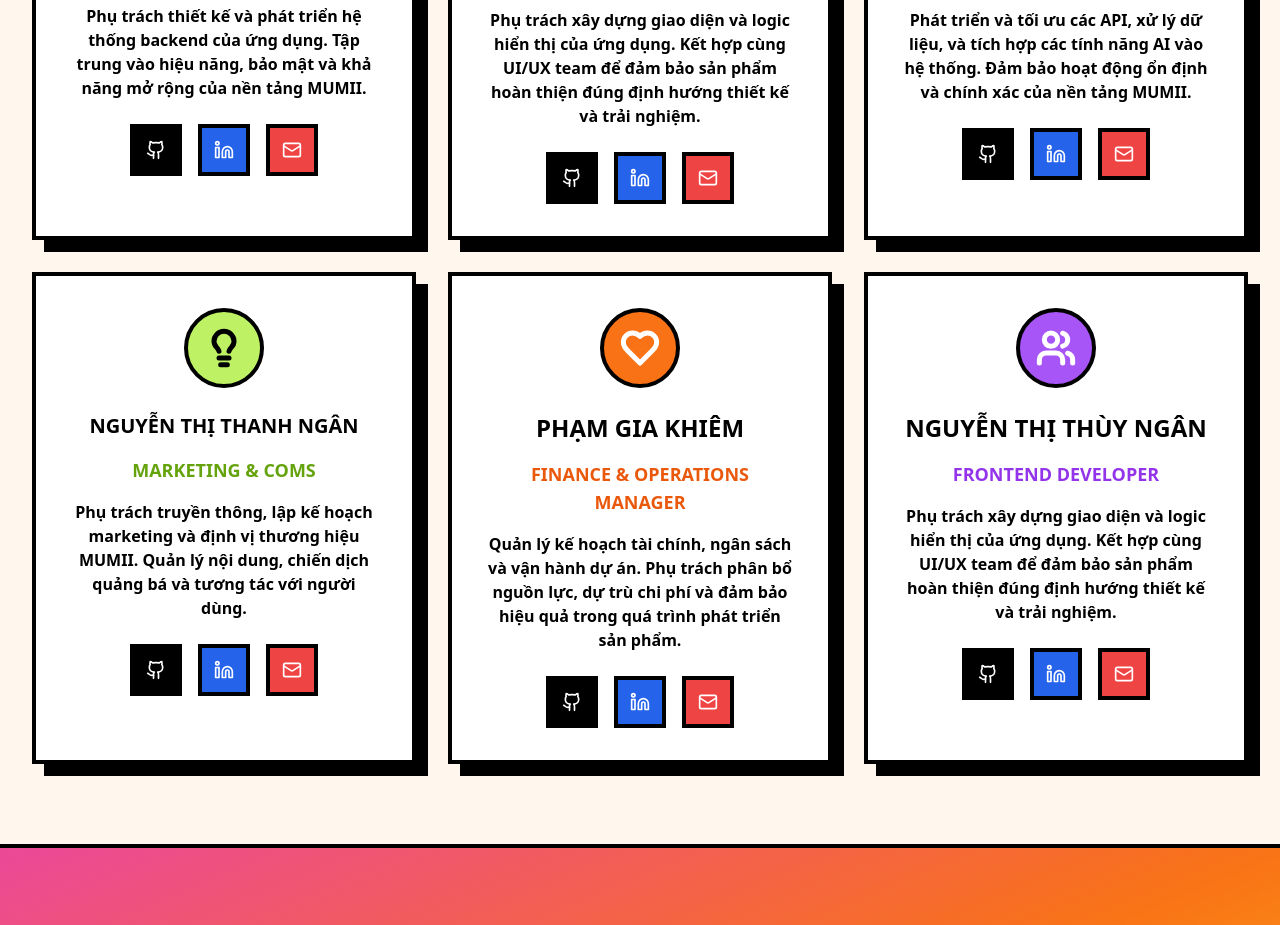
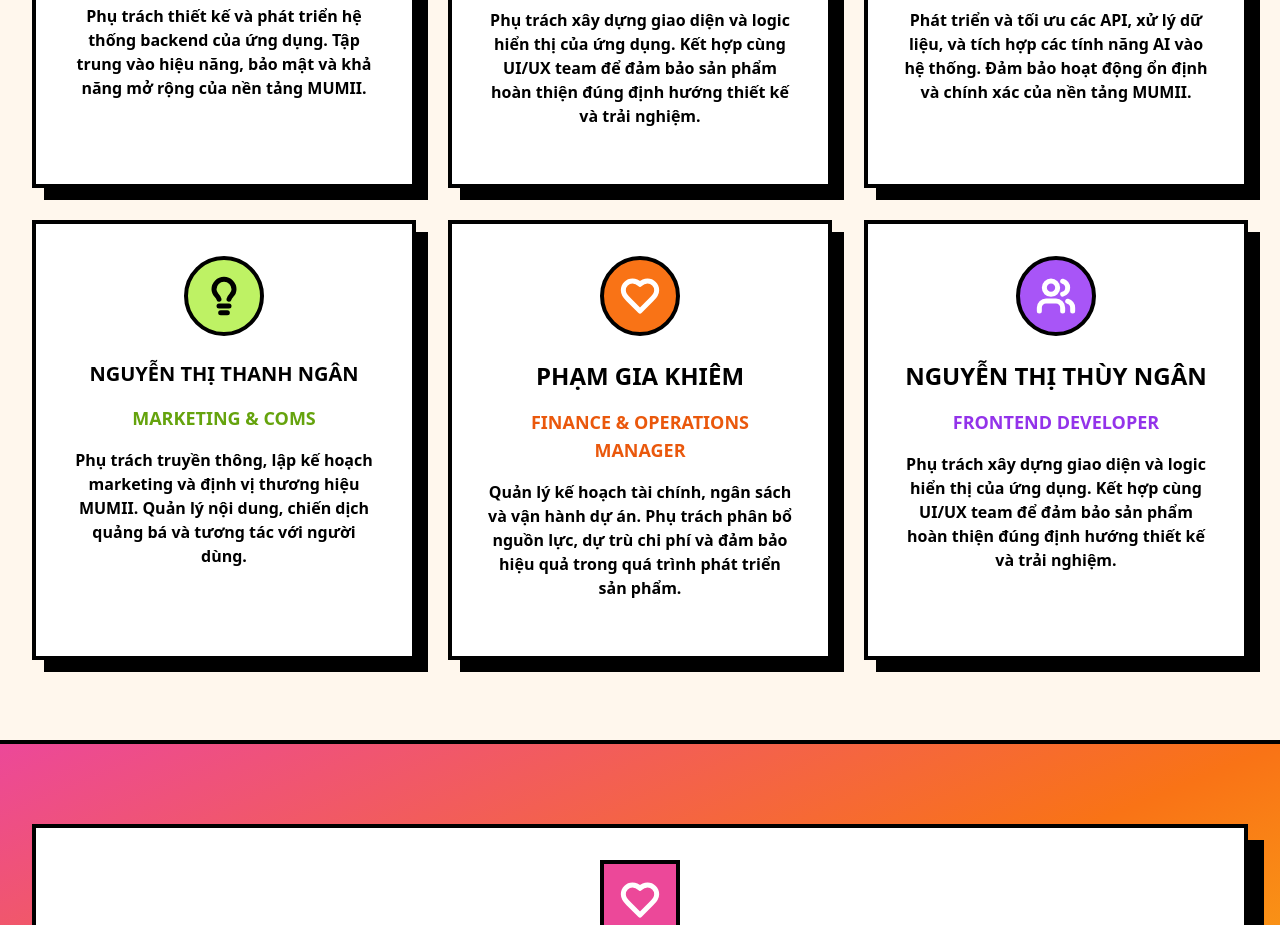
Before and after one commit to thanglh-hub/mumii-landing-page, a React (Vite) app: page /about in a window 1280 px wide. Shown: the part 2020-2945 px from the top of the page. Built offline with nearby package versions, Linux system fonts and the light colour scheme.

Commit message:
Remove social media links from AboutUs component to streamline design and focus on team member profiles.

```diff
--- a/src/components/AboutUs.tsx
+++ b/src/components/AboutUs.tsx
@@ -138,17 +138,6 @@ function AboutUs() {
                 Phụ trách thiết kế và phát triển hệ thống backend của ứng dụng.
                 Tập trung vào hiệu năng, bảo mật và khả năng mở rộng của nền tảng MUMII.
               </p>
-              <div className="flex justify-center gap-4">
-                <a href="#" className="bg-black text-white p-3 border-4 border-black hover:translate-x-1 hover:translate-y-1 transition-all">
-                  <Github className="w-5 h-5" />
-                </a>
-                <a href="#" className="bg-blue-600 text-white p-3 border-4 border-black hover:translate-x-1 hover:translate-y-1 transition-all">
-                  <Linkedin className="w-5 h-5" />
-                </a>
-                <a href="#" className="bg-red-500 text-white p-3 border-4 border-black hover:translate-x-1 hover:translate-y-1 transition-all">
-                  <Mail className="w-5 h-5" />
-                </a>
-              </div>
             </div>
 
             {/* Team Member 2 */}
@@ -162,17 +151,6 @@ function AboutUs() {
                 Phụ trách xây dựng giao diện và logic hiển thị của ứng dụng.
                 Kết hợp cùng UI/UX team để đảm bảo sản phẩm hoàn thiện đúng định hướng thiết kế và trải nghiệm.
               </p>
-              <div className="flex justify-center gap-4">
-                <a href="#" className="bg-black text-white p-3 border-4 border-black hover:translate-x-1 hover:translate-y-1 transition-all">
-                  <Github className="w-5 h-5" />
-                </a>
-                <a href="#" className="bg-blue-600 text-white p-3 border-4 border-black hover:translate-x-1 hover:translate-y-1 transition-all">
-                  <Linkedin className="w-5 h-5" />
-                </a>
-                <a href="#" className="bg-red-500 text-white p-3 border-4 border-black hover:translate-x-1 hover:translate-y-1 transition-all">
-                  <Mail className="w-5 h-5" />
-                </a>
-              </div>
             </div>
 
             {/* Team Member 3 */}
@@ -186,17 +164,6 @@ function AboutUs() {
                 Phát triển và tối ưu các API, xử lý dữ liệu, và tích hợp các tính năng AI vào hệ thống.
                 Đảm bảo hoạt động ổn định và chính xác của nền tảng MUMII.
               </p>
-              <div className="flex justify-center gap-4">
-                <a href="#" className="bg-black text-white p-3 border-4 border-black hover:translate-x-1 hover:translate-y-1 transition-all">
-                  <Github className="w-5 h-5" />
-                </a>
-                <a href="#" className="bg-blue-600 text-white p-3 border-4 border-black hover:translate-x-1 hover:translate-y-1 transition-all">
-                  <Linkedin className="w-5 h-5" />
-                </a>
-                <a href="#" className="bg-red-500 text-white p-3 border-4 border-black hover:translate-x-1 hover:translate-y-1 transition-all">
-                  <Mail className="w-5 h-5" />
-                </a>
-              </div>
             </div>
 
             {/* Team Member 4 */}
@@ -210,17 +177,6 @@ function AboutUs() {
                 Phụ trách truyền thông, lập kế hoạch marketing và định vị thương hiệu MUMII.
                 Quản lý nội dung, chiến dịch quảng bá và tương tác với người dùng.
               </p>
-              <div className="flex justify-center gap-4">
-                <a href="#" className="bg-black text-white p-3 border-4 border-black hover:translate-x-1 hover:translate-y-1 transition-all">
-                  <Github className="w-5 h-5" />
-                </a>
-                <a href="#" className="bg-blue-600 text-white p-3 border-4 border-black hover:translate-x-1 hover:translate-y-1 transition-all">
-                  <Linkedin className="w-5 h-5" />
-                </a>
-                <a href="#" className="bg-red-500 text-white p-3 border-4 border-black hover:translate-x-1 hover:translate-y-1 transition-all">
-                  <Mail className="w-5 h-5" />
-                </a>
-              </div>
             </div>
 
             {/* Team Member 5 */}
@@ -234,17 +190,6 @@ function AboutUs() {
                 Quản lý kế hoạch tài chính, ngân sách và vận hành dự án.
                 Phụ trách phân bổ nguồn lực, dự trù chi phí và đảm bảo hiệu quả trong quá trình phát triển sản phẩm.
               </p>
-              <div className="flex justify-center gap-4">
-                <a href="#" className="bg-black text-white p-3 border-4 border-black hover:translate-x-1 hover:translate-y-1 transition-all">
-                  <Github className="w-5 h-5" />
-                </a>
-                <a href="#" className="bg-blue-600 text-white p-3 border-4 border-black hover:translate-x-1 hover:translate-y-1 transition-all">
-                  <Linkedin className="w-5 h-5" />
-                </a>
-                <a href="#" className="bg-red-500 text-white p-3 border-4 border-black hover:translate-x-1 hover:translate-y-1 transition-all">
-                  <Mail className="w-5 h-5" />
-                </a>
-              </div>
             </div>
 
             {/* Team Member 6 */}
@@ -258,17 +203,6 @@ function AboutUs() {
                 Phụ trách xây dựng giao diện và logic hiển thị của ứng dụng.
                 Kết hợp cùng UI/UX team để đảm bảo sản phẩm hoàn thiện đúng định hướng thiết kế và trải nghiệm.
               </p>
-              <div className="flex justify-center gap-4">
-                <a href="#" className="bg-black text-white p-3 border-4 border-black hover:translate-x-1 hover:translate-y-1 transition-all">
-                  <Github className="w-5 h-5" />
-                </a>
-                <a href="#" className="bg-blue-600 text-white p-3 border-4 border-black hover:translate-x-1 hover:translate-y-1 transition-all">
-                  <Linkedin className="w-5 h-5" />
-                </a>
-                <a href="#" className="bg-red-500 text-white p-3 border-4 border-black hover:translate-x-1 hover:translate-y-1 transition-all">
-                  <Mail className="w-5 h-5" />
-                </a>
-              </div>
             </div>
           </div>
         </div>
```
